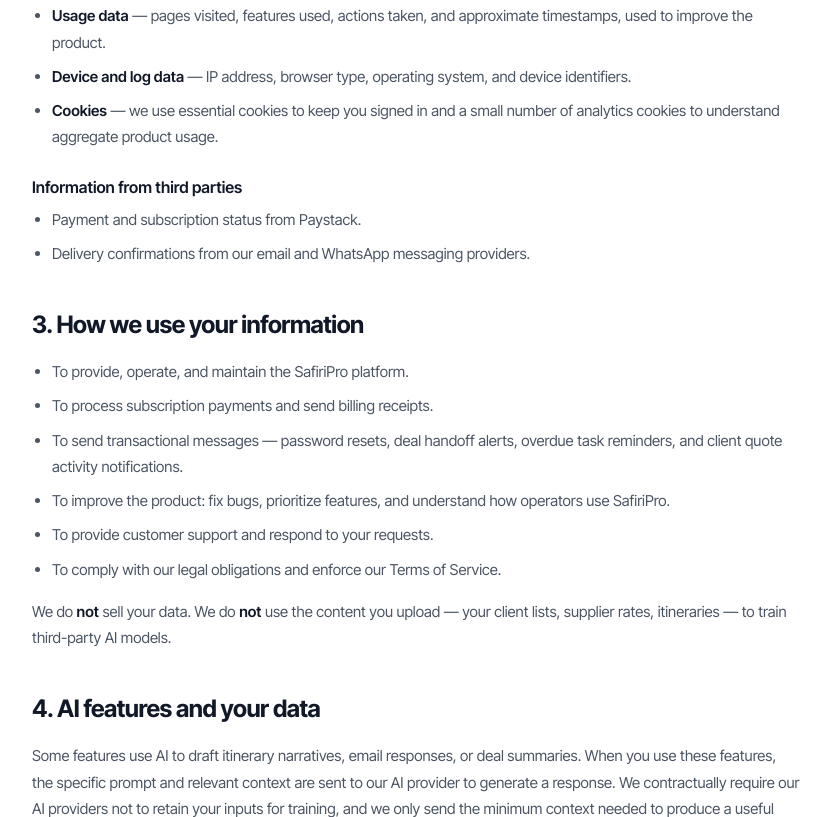
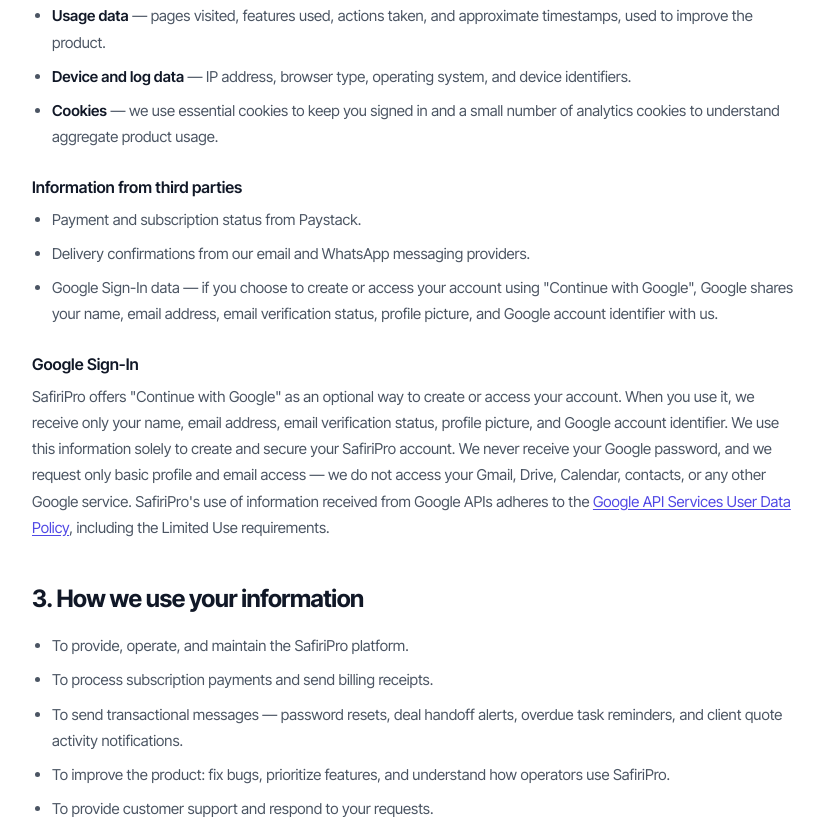
Before and after one commit to millan-amara/safiri-landing, a plain HTML site: page privacy.html in a window 1280 px wide. Shown: the part 966-1783 px from the top of the page, without its empty margins (224-1053 px from the left). Drawn offline with nearby package versions, Linux system fonts and the light colour scheme.

Commit message:
update privacy policy

```diff
--- a/privacy.html
+++ b/privacy.html
@@ -160,7 +160,7 @@
     <div class="max-w-3xl mx-auto">
       <p class="text-xs font-semibold uppercase tracking-widest text-brand mb-4">Legal</p>
       <h1 class="text-4xl md:text-5xl font-bold text-gray-900 leading-tight tracking-tight">Privacy Policy</h1>
-      <p class="text-sm text-gray-500 mt-4">Last updated: 24 April 2026</p>
+      <p class="text-sm text-gray-500 mt-4">Last updated: 21 May 2026</p>
     </div>
   </section>
 
@@ -204,7 +204,13 @@
       <ul>
         <li>Payment and subscription status from Paystack.</li>
         <li>Delivery confirmations from our email and WhatsApp messaging providers.</li>
+        <li>Google Sign-In data — if you choose to create or access your account using "Continue with Google", Google shares your name, email address, email verification status, profile picture, and Google account identifier with us.</li>
       </ul>
+
+      <h3>Google Sign-In</h3>
+      <p>
+        SafiriPro offers "Continue with Google" as an optional way to create or access your account. When you use it, we receive only your name, email address, email verification status, profile picture, and Google account identifier. We use this information solely to create and secure your SafiriPro account. We never receive your Google password, and we request only basic profile and email access — we do not access your Gmail, Drive, Calendar, contacts, or any other Google service. SafiriPro's use of information received from Google APIs adheres to the <a href="https://developers.google.com/terms/api-services-user-data-policy" target="_blank" rel="noopener">Google API Services User Data Policy</a>, including the Limited Use requirements.
+      </p>
 
       <h2>3. How we use your information</h2>
       <ul>
```
